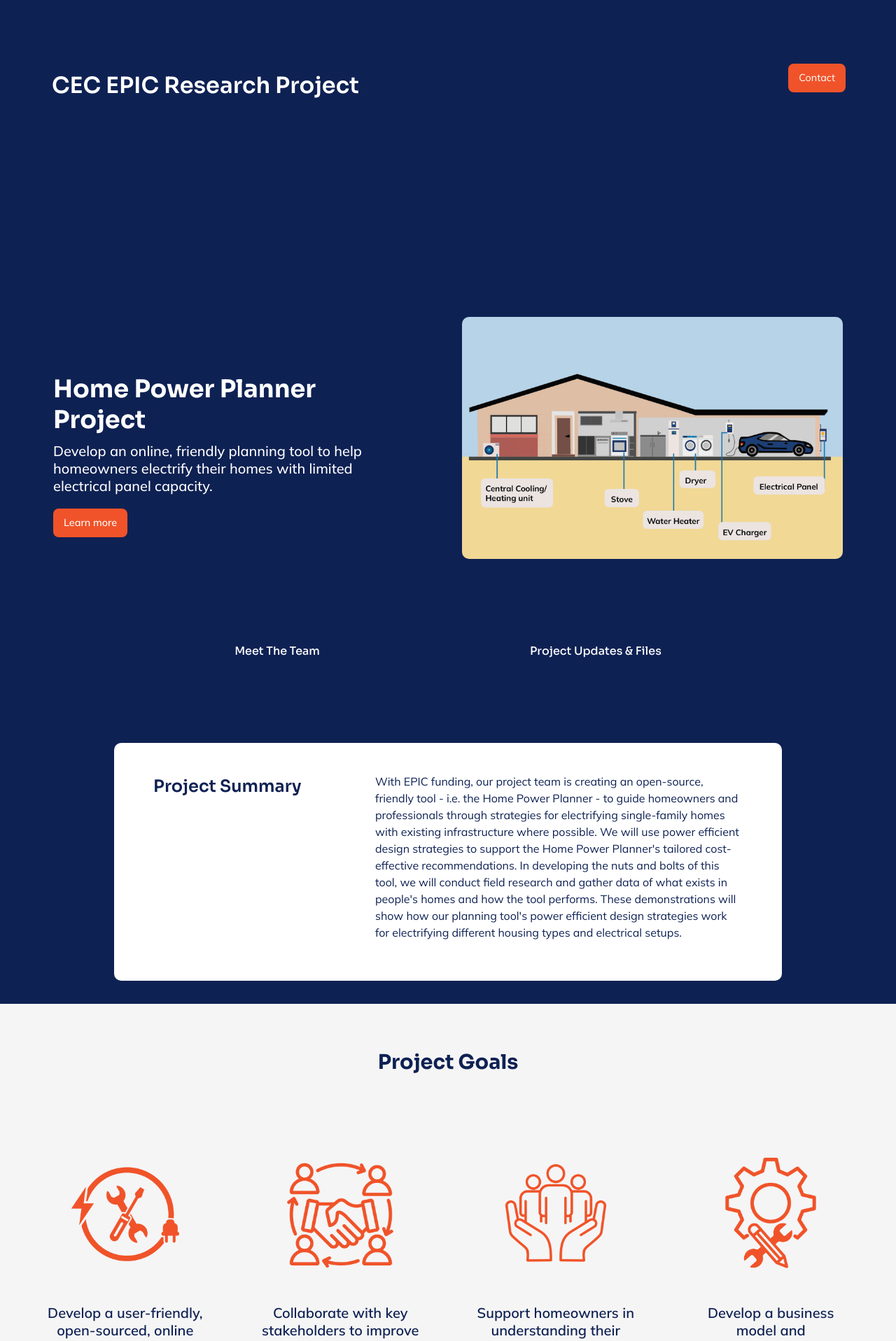
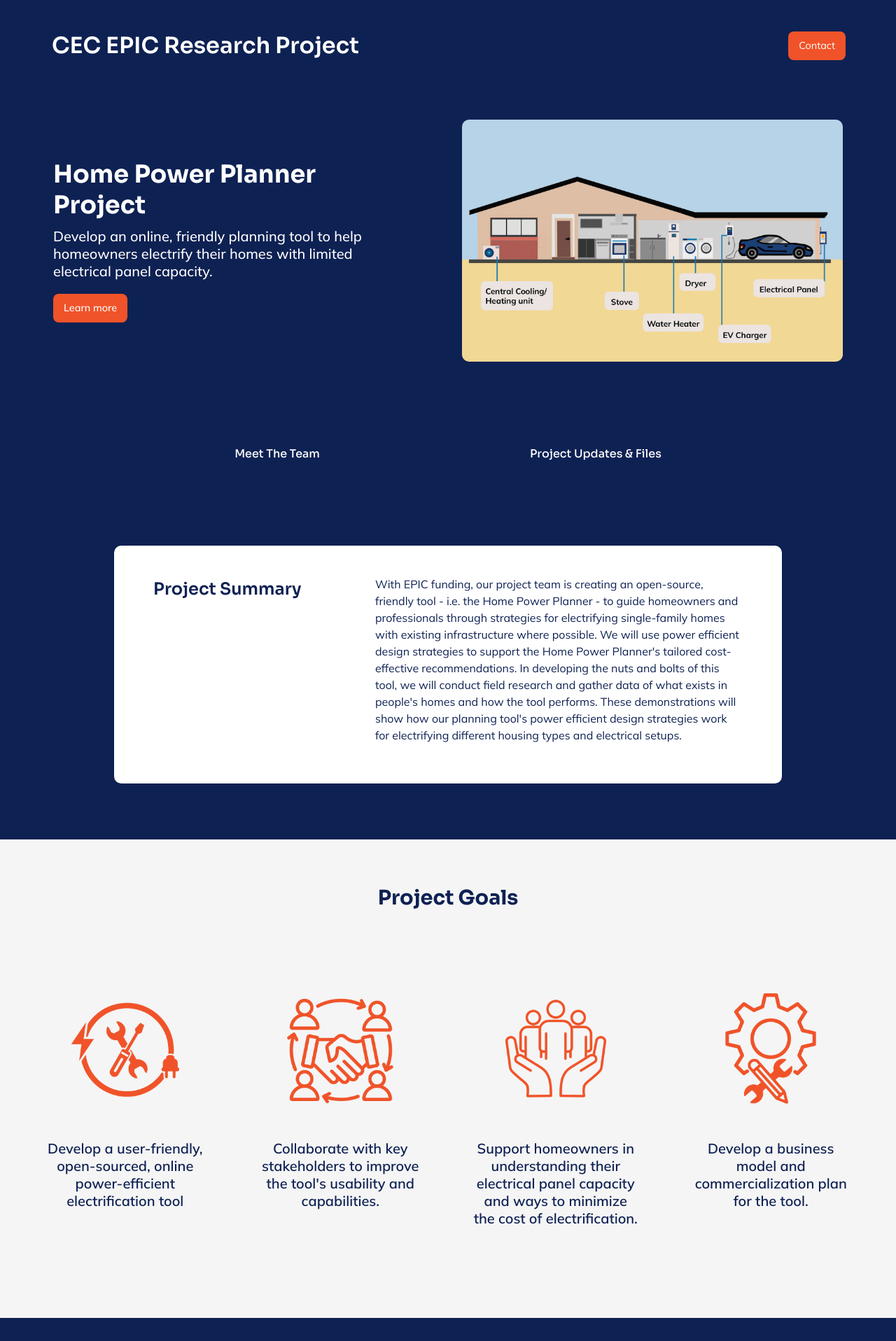
Before and after one commit to QuitCarbon/hpp-website, a Jekyll site: the page built from site/index.md, in a window 1280 px wide. Shown: the top 1917 px of the page at 70% size. Built offline with Jekyll 4.4.1, drawn with Linux system fonts in a browser that asks for light colours.

Commit message:
Fix layout spacing and footer policy links
- Reduce gap between header and Home Power Planner section
- Add spacing between Project Summary and Project Goals sections
- Vertically center EPIC Research Project title in footer contact box
- Reduce spacing between Lower Cost section and footer
- Update Privacy Policy, Terms of Use, and Cookie Policy links to proper paths

Co-Authored-By: Claude Opus 4.5 <noreply@anthropic.com>

```diff
--- a/site/_layouts/default.html
+++ b/site/_layouts/default.html
@@ -29,9 +29,9 @@
     <div class="footer-bottom" style="background: #0e2153; padding: 20px; text-align: center; color: white; font-family: 'Mulish', sans-serif;">
       <div>© 2025 CEC EPIC Research Project. All rights reserved.</div>
       <div style="margin-top: 10px;">
-        <a href="#" style="color: white; margin: 0 10px;">Privacy Policy</a>
-        <a href="#" style="color: white; margin: 0 10px;">Terms of Use</a>
-        <span style="margin: 0 10px;">Cookie Policy</span>
+        <a href="/privacy-policy/" style="color: white; margin: 0 10px;">Privacy Policy</a>
+        <a href="/terms-of-use/" style="color: white; margin: 0 10px;">Terms of Use</a>
+        <a href="/cookie-policy/" style="color: white; margin: 0 10px;">Cookie Policy</a>
       </div>
     </div>
   </body>
--- a/site/assets/styles.css
+++ b/site/assets/styles.css
@@ -29,7 +29,7 @@ img { border: 0; vertical-align: middle; max-width: 100%; display: inline-block;
   display: flex;
   align-items: center;
   justify-content: space-between;
-  padding: 40px 72px 75px 74px;
+  padding: 40px 72px 20px 74px;
   background: var(--bg);
 }
 
@@ -37,7 +37,7 @@ img { border: 0; vertical-align: middle; max-width: 100%; display: inline-block;
   color: var(--text);
   cursor: pointer;
   min-width: 59px;
-  margin-top: 57px;
+  margin-top: 0;
   font-size: 2rem;
   font-weight: 600;
   font-family: 'Sora', sans-serif;
@@ -58,7 +58,7 @@ img { border: 0; vertical-align: middle; max-width: 100%; display: inline-block;
   text-decoration: none;
   font-family: inherit;
   font-size: 0.9rem;
-  margin-top: 35px;
+  margin-top: 0;
   display: flex;
   flex-flow: row;
   justify-content: flex-end;
@@ -75,7 +75,7 @@ img { border: 0; vertical-align: middle; max-width: 100%; display: inline-block;
   display: grid;
   grid-template-columns: 1fr 1fr;
   gap: 40px;
-  padding: 180px 76px 80px;
+  padding: 60px 76px 80px;
   background: var(--bg);
   align-items: center;
 }
@@ -83,7 +83,7 @@ img { border: 0; vertical-align: middle; max-width: 100%; display: inline-block;
 .hero-content h1 {
   font-size: 35px;
   font-weight: 700;
-  margin-top: 100px;
+  margin-top: 0;
   margin-bottom: 10px;
   padding-right: 56px;
   line-height: 44px;
@@ -123,7 +123,7 @@ img { border: 0; vertical-align: middle; max-width: 100%; display: inline-block;
   width: 100%;
   max-width: 600px;
   border-radius: 10px;
-  margin-top: 50px;
+  margin-top: 0;
 }
 
 /* Menu Links Section */
@@ -173,7 +173,7 @@ img { border: 0; vertical-align: middle; max-width: 100%; display: inline-block;
 /* Project Summary Section - White card on blue background */
 .summary-wrapper {
   background: var(--bg);
-  padding: 33px 40px;
+  padding: 33px 40px 80px;
 }
 
 .summary-card {
@@ -336,18 +336,19 @@ img { border: 0; vertical-align: middle; max-width: 100%; display: inline-block;
 .footer {
   background-color: #1a77ae;
   border-radius: 10px;
-  margin: 216px 20px 0;
+  margin: 60px 20px 0;
   padding: 30px;
   display: grid;
   grid-template-columns: 0.5fr 1fr;
+  align-items: center;
 }
 
 .footer .logo {
   color: var(--text);
   font-size: 1.2rem;
   font-weight: 600;
-  margin-top: -23px;
-  margin-bottom: -17px;
+  margin-top: 0;
+  margin-bottom: 0;
   min-width: 74px;
 }
 
```
